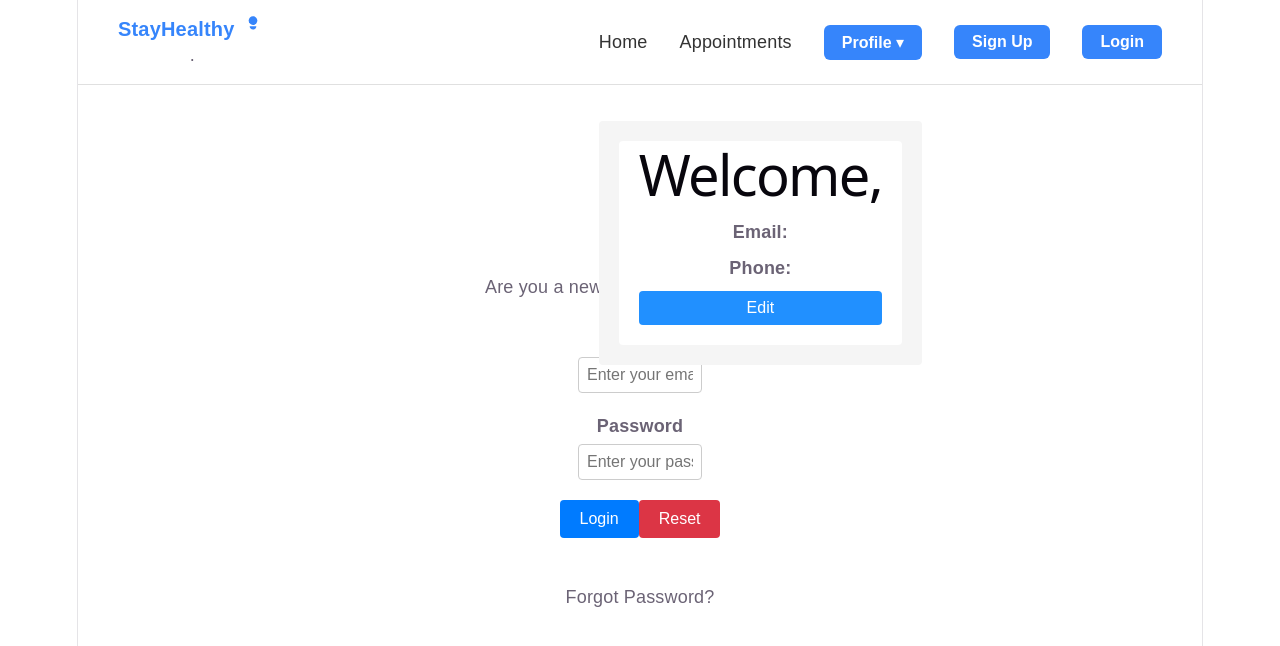
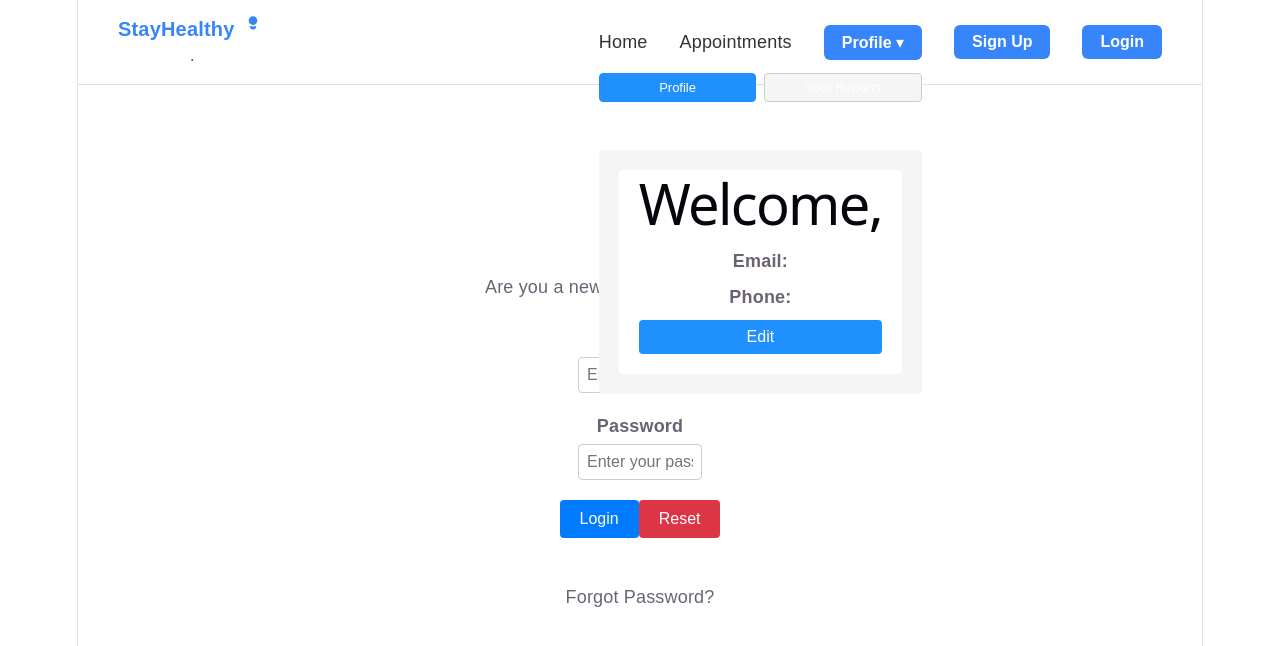
Before and after one commit to CaptTauhid5832/med_appt, a React (Vite) app: page /instant-consultation in a window 1280 px wide. Both pictures are taken after a click on the button "Profile ▾". Shown: the top 646 px of the page. Built offline with nearby package versions, Linux system fonts and the light colour scheme; no server answers.

Commit message:
Add ReportsLayout component with Profile/Your Reports tab switcher in Navbar

```diff
--- /dev/null
+++ b/src/Components/ReportsLayout/ReportsLayout.css
@@ -0,0 +1,29 @@
+.reports-container {
+  max-width: 700px;
+  margin: 20px auto;
+  padding: 20px;
+  background: #fff;
+  border-radius: 6px;
+  box-shadow: 0 2px 8px rgba(0, 0, 0, 0.1);
+}
+
+.reports-container h2 {
+  margin-top: 0;
+}
+
+.reports-table {
+  width: 100%;
+  border-collapse: collapse;
+}
+
+.reports-table th,
+.reports-table td {
+  border: 1px solid #ddd;
+  padding: 8px 12px;
+  text-align: left;
+}
+
+.reports-table th {
+  background-color: #2190ff;
+  color: #fff;
+}
--- /dev/null
+++ b/src/Components/ReportsLayout/ReportsLayout.jsx
@@ -0,0 +1,38 @@
+import React from 'react';
+import './ReportsLayout.css';
+
+const sampleReports = [
+  { id: 1, name: 'Blood Test Report', date: '2026-07-15', doctor: 'Dr. Sarah Chen', status: 'Completed' },
+  { id: 2, name: 'X-Ray Report', date: '2026-08-02', doctor: 'Dr. Marcus Alan', status: 'Completed' },
+  { id: 3, name: 'General Checkup', date: '2026-08-20', doctor: 'Dr. Sarah Chen', status: 'Pending' },
+];
+
+const ReportsLayout = () => {
+  return (
+    <div className="reports-container">
+      <h2>Your Reports</h2>
+      <table className="reports-table">
+        <thead>
+          <tr>
+            <th>Report Name</th>
+            <th>Date</th>
+            <th>Doctor</th>
+            <th>Status</th>
+          </tr>
+        </thead>
+        <tbody>
+          {sampleReports.map((report) => (
+            <tr key={report.id}>
+              <td>{report.name}</td>
+              <td>{report.date}</td>
+              <td>{report.doctor}</td>
+              <td>{report.status}</td>
+            </tr>
+          ))}
+        </tbody>
+      </table>
+    </div>
+  );
+};
+
+export default ReportsLayout;
--- a/src/Navbar/Navbar.css
+++ b/src/Navbar/Navbar.css
@@ -161,3 +161,25 @@ nav {
   }
 }.nav__profile { position: relative; }
 .profile-dropdown { position: absolute; top: 48px; right: 0; z-index: 100; }
+
+.profile-dropdown-tabs {
+  display: flex;
+  gap: 8px;
+  margin-bottom: 8px;
+}
+
+.profile-dropdown-tabs button {
+  flex: 1;
+  padding: 6px 10px;
+  border: 1px solid #ccc;
+  background: #f5f5f5;
+  border-radius: 4px;
+  cursor: pointer;
+  font-size: 13px;
+}
+
+.profile-dropdown-tabs button.active {
+  background: #2190ff;
+  color: #fff;
+  border-color: #2190ff;
+}
--- a/src/Navbar/Navbar.jsx
+++ b/src/Navbar/Navbar.jsx
@@ -1,10 +1,12 @@
 import React, { useState } from 'react';
 import { Link } from 'react-router-dom';
 import ProfileCard from '../Components/ProfileCard/ProfileCard';
+import ReportsLayout from '../Components/ReportsLayout/ReportsLayout';
 import './Navbar.css';
 const Navbar = () => {
   const [menuActive, setMenuActive] = useState(true);
   const [profileOpen, setProfileOpen] = useState(false);
+  const [profileTab, setProfileTab] = useState('profile');
   const handleClick = () => {
     setMenuActive((prev) => !prev);
   };
@@ -42,7 +44,21 @@ const Navbar = () => {
           <button className="btn1" onClick={toggleProfile}>Profile ▾</button>
           {profileOpen && (
             <div className="profile-dropdown">
-              <ProfileCard />
+              <div className="profile-dropdown-tabs">
+                <button
+                  className={profileTab === 'profile' ? 'active' : ''}
+                  onClick={() => setProfileTab('profile')}
+                >
+                  Profile
+                </button>
+                <button
+                  className={profileTab === 'reports' ? 'active' : ''}
+                  onClick={() => setProfileTab('reports')}
+                >
+                  Your Reports
+                </button>
+              </div>
+              {profileTab === 'profile' ? <ProfileCard /> : <ReportsLayout />}
             </div>
           )}
         </li>
```
